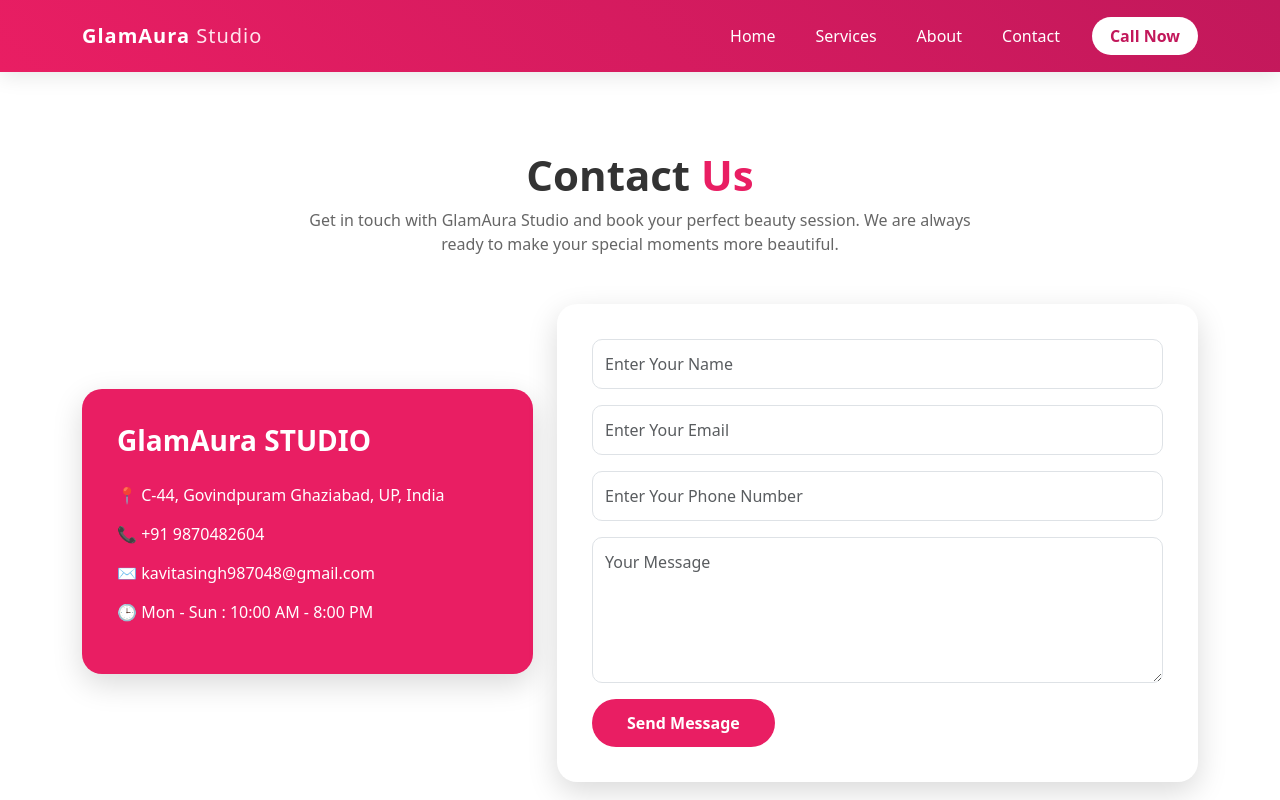
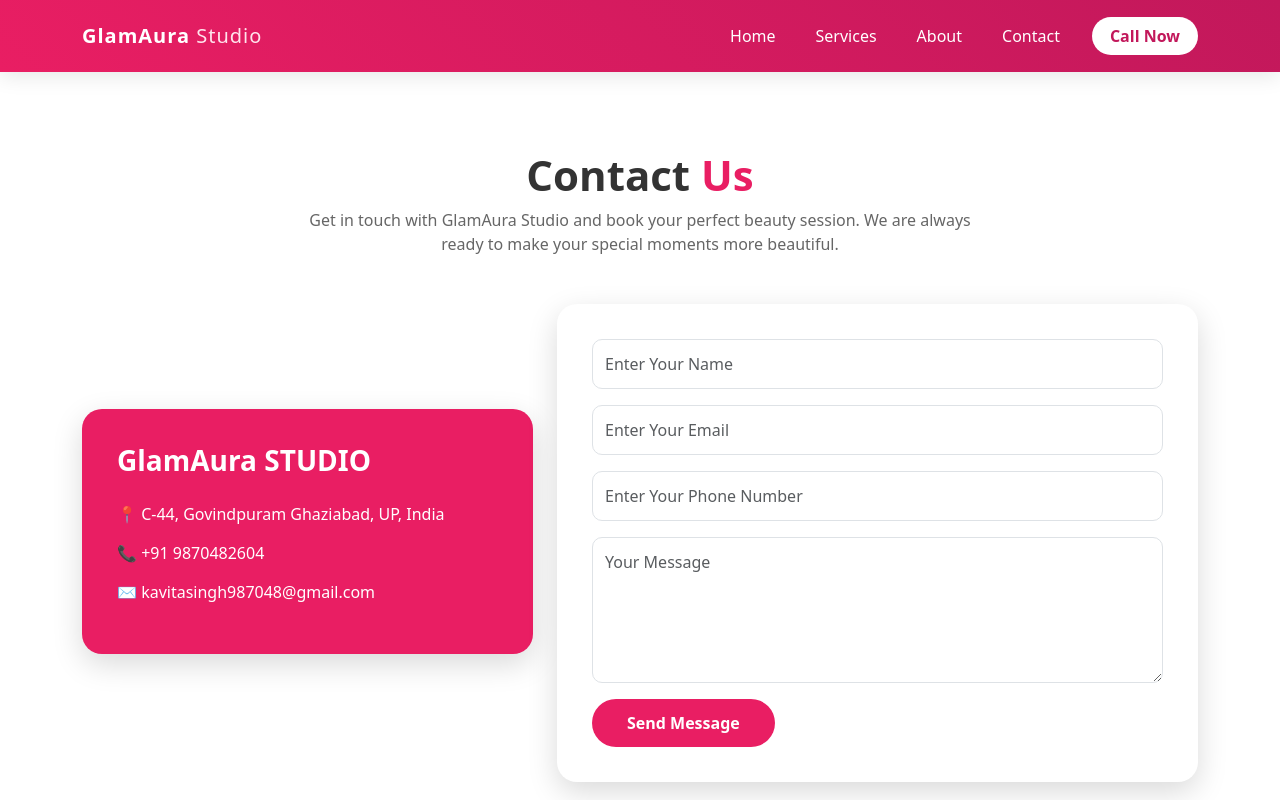
Before and after one commit to anikg9625-ship-it/GlamAura_STUDIO, a React (Vite) app: page /contact in a window 1280 px wide. Shown: the top 800 px of the page. Built offline with nearby package versions, Linux system fonts and the light colour scheme.

Commit message:
update changes

```diff
--- a/src/Pages/Contact.jsx
+++ b/src/Pages/Contact.jsx
@@ -39,9 +39,7 @@ const Contact = () => {
                   ✉ kavitasingh987048@gmail.com
                 </p>
 
-                <p>
-                  🕒 Mon - Sun : 10:00 AM - 8:00 PM
-                </p>
+
 
               </div>
 
```
